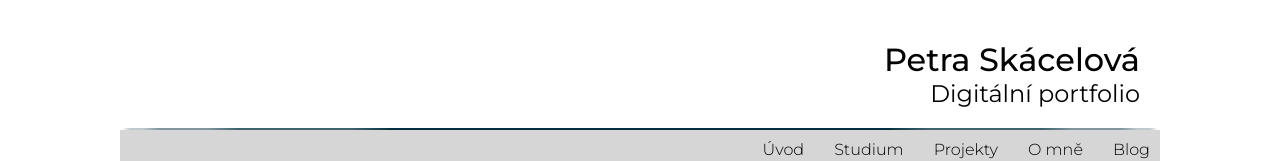
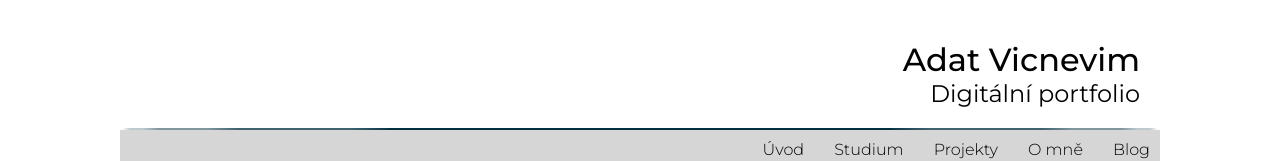
Before and after one commit to saurinne/digitalni_portfolio, an Eleventy site: page index.html in a window 1280 px wide. Shown: the top 161 px of the page. Built offline with nearby package versions, Linux system fonts and the light colour scheme; Eleventy itself is replaced by a stand-in of ours; files that its build step writes are made by us from their sources.

Commit message:
změna jména pro úkol

```diff
--- a/_includes/partials/header.njk
+++ b/_includes/partials/header.njk
@@ -1,6 +1,6 @@
 <header class="header">
     <div class="intro">
-        <h1 class="intro__name">Petra Skácelová</h1>
+        <h1 class="intro__name">Adat Vicnevim</h1>
         <h2 class="intro__description">Digitální portfolio</h2>
     </div>
 
```
